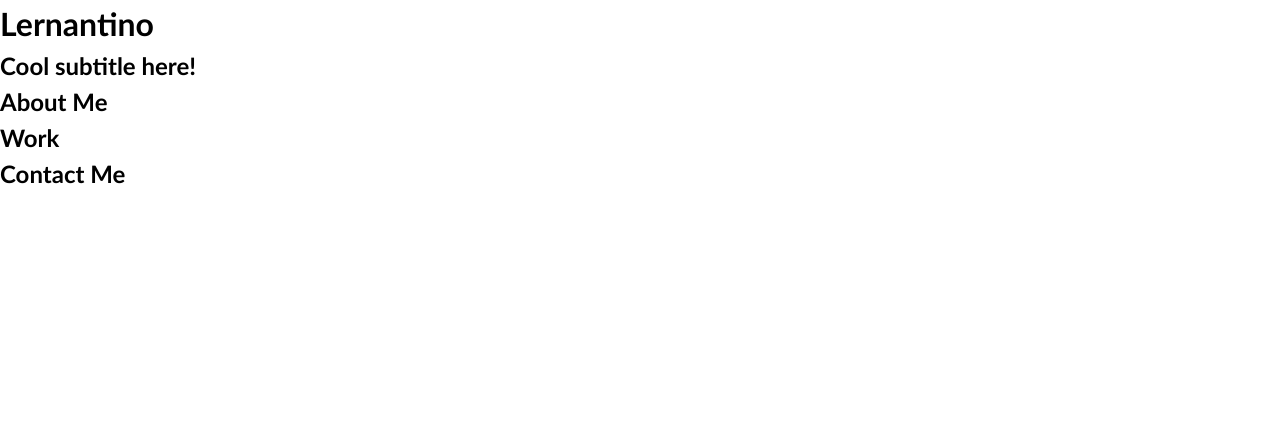
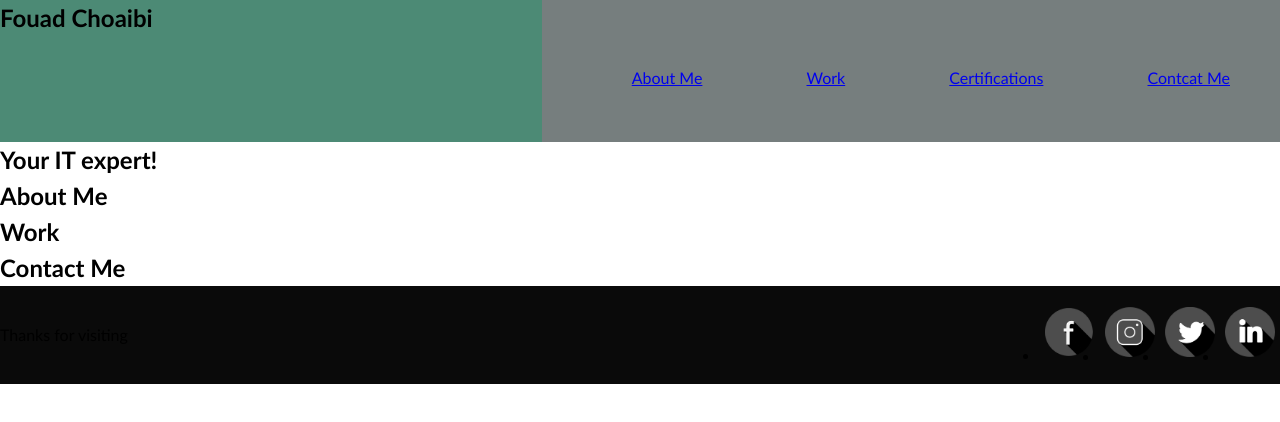
Before and after one commit to fofo2020/about-fouad, a plain HTML site: page index.html in a window 1280 px wide. Drawn offline with Linux system fonts and the light colour scheme; files that its build step writes are made by us from their sources.

Commit message:
header and footer

```diff
--- a/css/style.css
+++ b/css/style.css
@@ -5,7 +5,7 @@
 body {
   margin: 0;
   padding: 0;
-  font-family: 'Trebuchet MS', 'Lucida Sans Unicode', 'Lucida Grande', 'Lucida Sans', Arial, sans-serif;
+  font-family: 'Trebuchet MS', 'Lucida Sans Unicode', 'Lucida Grande', 'Lucida Sans', Arial, sans-serif;Trebuchet MS', 'Lucida Sans Unicode', 'Lucida Grande', 'Lucida Sans', Arial, sans-serif;Trebuchet MS', 'Lucida Sans Unicode', 'Lucida Grande', 'Lucida Sans', Arial, sans-serif;
   line-height: 1.5;
 }
 
@@ -21,3 +21,50 @@ h6 {
 p {
   margin: 0;
 }
+
+
+.navibar {
+  display: flex;
+  background-color: rgb(76, 138, 117);
+  align-items: space-between;
+  justify-content: space-between;
+
+}
+
+.menu {
+  height: 20%;
+  background-color:  rgb(118, 126, 126);
+  display: flex;
+  align-items: center;
+  justify-content: flex-end;
+}
+
+.list {
+  width: fit-content;
+  display:inline-block;
+  justify-items: flex-end;
+  margin: 50px;
+  height: 10px;
+}
+
+.page-footer {
+ background-color: rgb(10, 10, 10);
+}
+
+.page-footer {
+  display:flex;
+  align-items: center;
+  justify-content:space-between;
+
+}
+
+.socials {
+  display:flex;
+  align-items: center;
+  justify-content:center;
+}
+
+.facebook, .instagram, .twitter, .linkedIn {
+  width: 50px;
+  margin: 5px;
+}
--- a/index.html
+++ b/index.html
@@ -5,22 +5,37 @@
   <meta charset="UTF-8">
   <meta name="viewport" content="width=device-width, initial-scale=1.0">
   <meta http-equiv="X-UA-Compatible" content="ie=edge">
-  <title>Lernantino // Web Developer</title>
-  <link rel="stylesheet" href="./assets/css/style.css" />
+  <title>Fouad Choaibi // Web Developer</title>
+  <link rel="stylesheet" href="./css/style.css" />
 </head>
 
 <body>
   <!-- main logo / nav -->
-  <header>
-    <h1>Lernantino</h1>
-    <nav>
-    </nav>
-  </header>
+  <div class="container">
+    <header>
+    <nav class="navibar">
+      <h1>Fouad Choaibi</h1>
+
+      <div class="menu">
+          <ul>
+          <li class="list"><a href="About Me">About Me</a>
+          </li>
+          <li class="list"><a href="Work">Work</a>
+          </li>
+          <li class="list"><a href="Certifications">Certifications</a>
+          </li>
+          <li class="list"><a href="Contact Me">Contcat Me</a>
+          </li>
+        </ul>
+      </div>
+     </nav>
+   </header>
+  </div>
 
   <!-- hero banner -->
   <section class="hero-banner">
     <div>
-      <h2>Cool subtitle here!</h2>
+      <h2>Your IT expert!</h2>
     </div>
   </section>
 
@@ -40,6 +55,26 @@
       <h2>Contact Me</h2>
     </section>
   </main>
+  <footer class="page-footer">
+   <div>
+    <p>Thanks for visiting</p>
+    </div>
+    <ul class="socials">
+       <li>
+        <a><img class="facebook"src="./images/facebook-logo.png" /></a>
+       </li>
+       <li>
+        <a><img class="instagram"src="./images/instagram-logo.png" /></a>
+       </li>
+       <li>
+        <a><img class="twitter"src="./images/twitter-logo.png" /></a>
+       </li>
+       <li>
+        <a><img class="linkedIn"src="./images/linkedIn-logo.png" /></a>
+       </li>
+     </ul>
+    </div>
 </body>
 
+</footer>
 </html>
```
Also changed, not shown: images/facebook-logo.png (added), images/instagram-logo.png (added), images/linkedIn-logo.png (added), images/twitter-logo.png (added), 1 other file.
